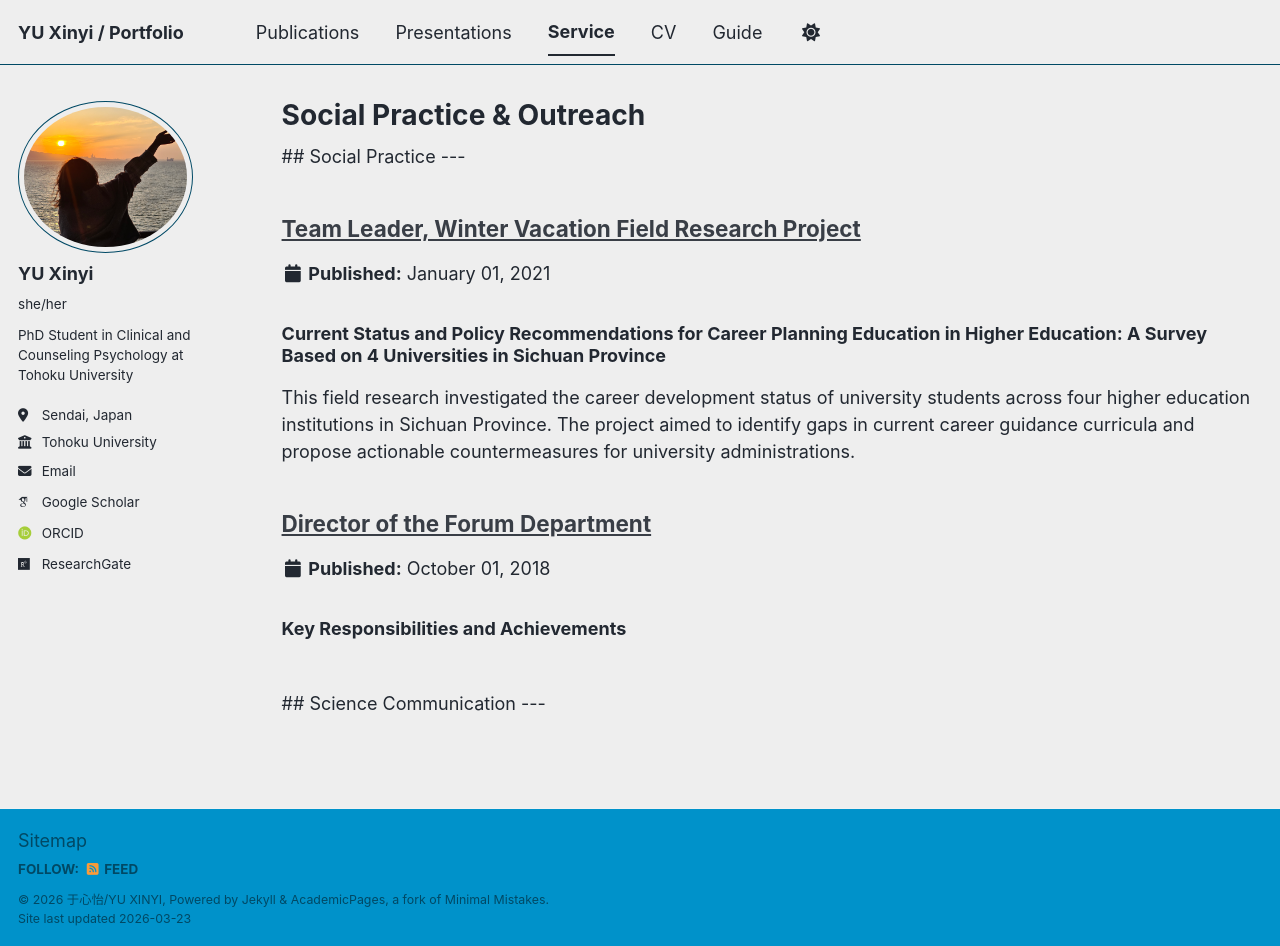
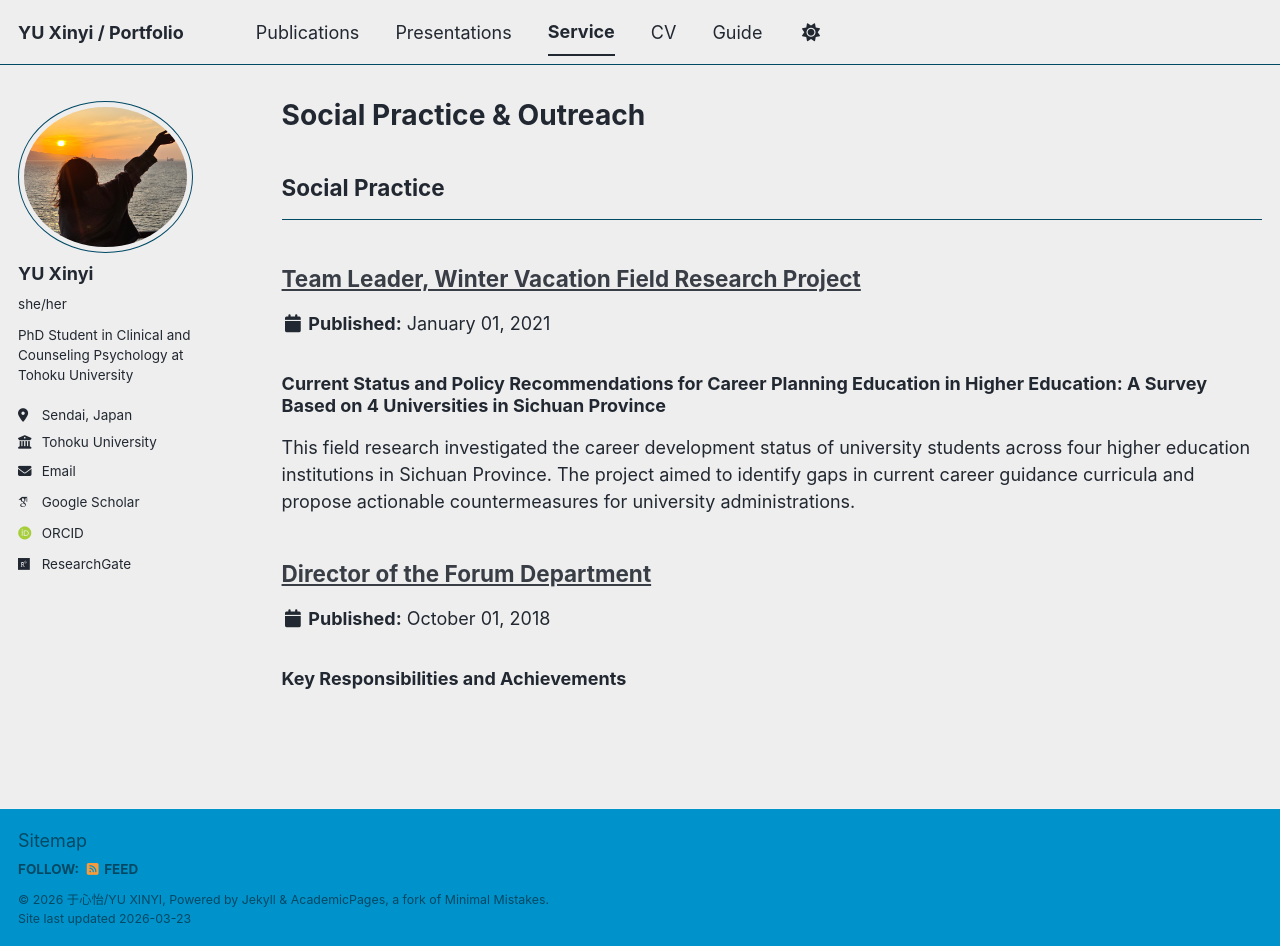
Before and after one commit to north119/north119.github.io, a Jekyll site: the page built from _pages/service.html, in a window 1280 px wide and 946 px high. Built offline with Jekyll 4.4.1, drawn with Linux system fonts in a browser that asks for light colours; some web fonts are replaced; a script bundle is joined from its source files by our own code; library files that are not in the unit come from our copies.

Commit message:
Update service.html

```diff
--- a/_pages/service.html
+++ b/_pages/service.html
@@ -7,20 +7,24 @@ author_profile: true
 
 {% include base_path %}
 
-## Social Practice
----
-{% for post in site.service reversed %}
-  {% if post.category == "practice" %}
+<!-- 模仿 Publications 的分类渲染逻辑 -->
+{% if site.service_category %}
+  {% for category in site.service_category %}
+    {% assign title_shown = false %}
+    {% for post in site.service reversed %}
+      {% if post.category != category[0] %}
+        {% continue %}
+      {% endif %}
+      {% unless title_shown %}
+        <h2>{{ category[1].title }}</h2><hr />
+        {% assign title_shown = true %}
+      {% endunless %}
+      {% include archive-single.html %}
+    {% endfor %}
+  {% endfor %}
+{% else %}
+  <!-- 如果没有定义分类，则直接列出所有项目 -->
+  {% for post in site.service reversed %}
     {% include archive-single.html %}
-  {% endif %}
-{% endfor %}
-
-<br>
-
-## Science Communication
----
-{% for post in site.service reversed %}
-  {% if post.category == "articles" %}
-    {% include archive-single.html %}
-  {% endif %}
-{% endfor %}
+  {% endfor %}
+{% endif %}
```
